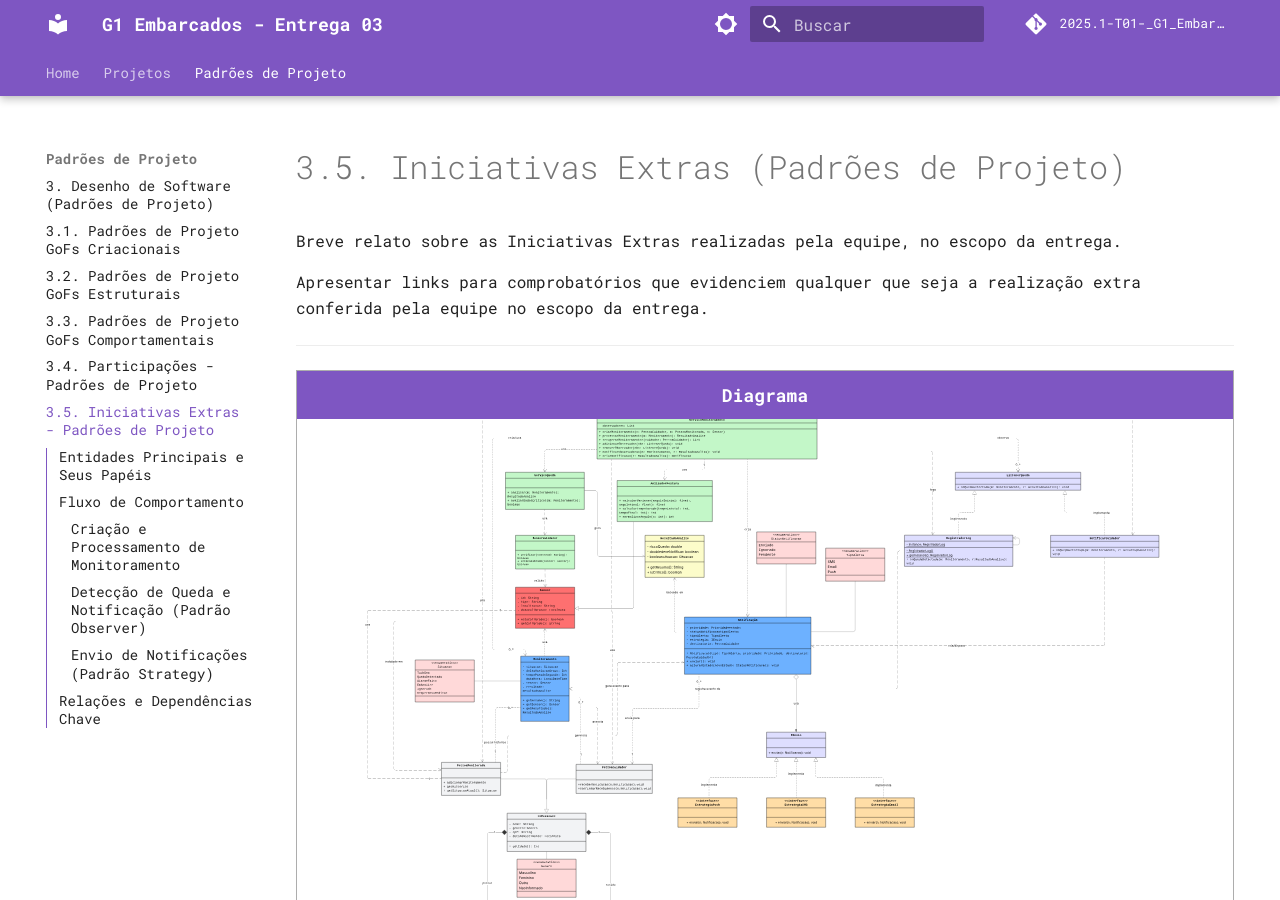
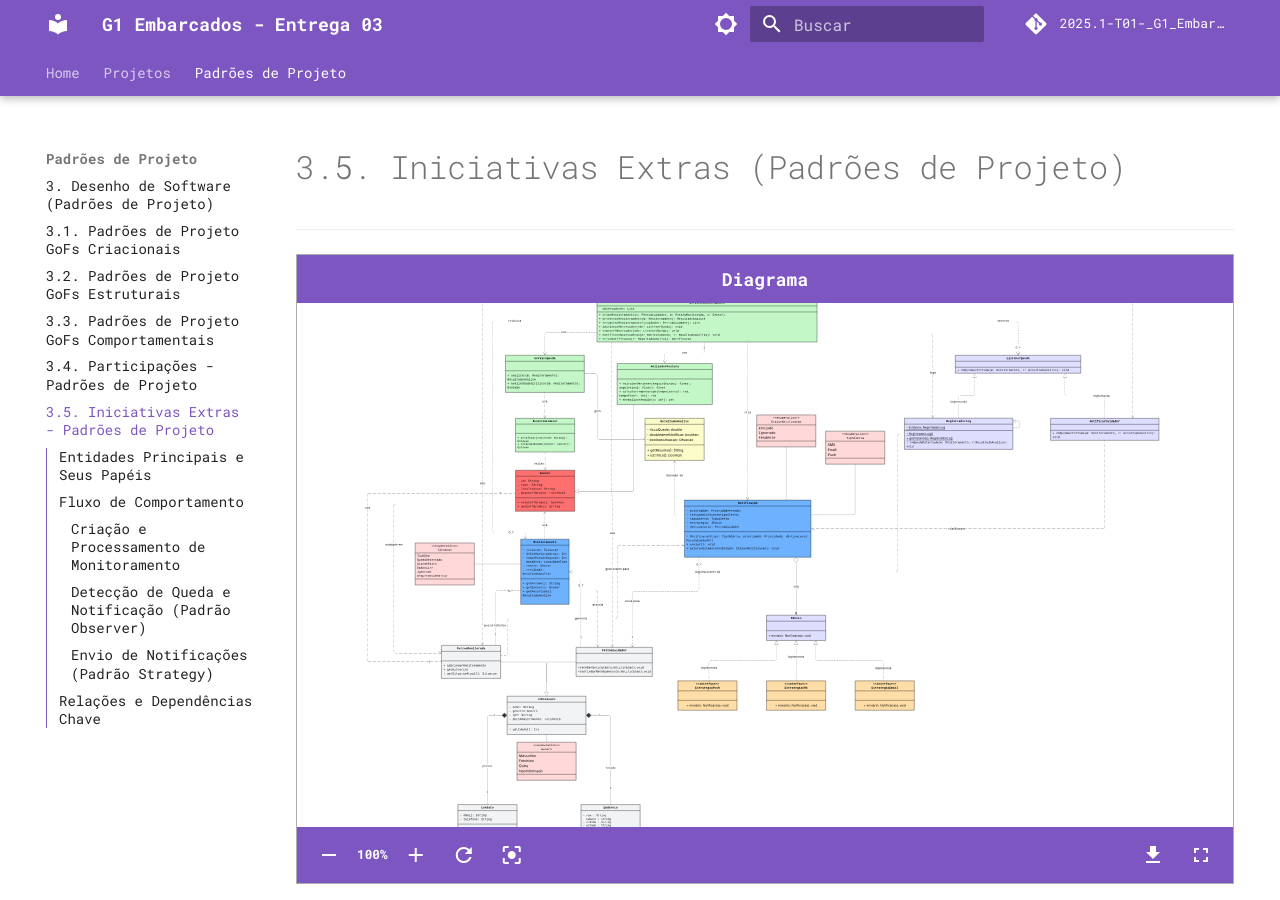
Before and after one commit to UnBArqDsw2025-1-Turma01/2025.1-T01-_G1_Embarcado_Entrega_03, an MkDocs documentation site: the page built from docs/PadroesDeProjeto/3.5.IniciativasExtras.md, in a window 1280 px wide and 900 px high. Built offline with MkDocs 1.6.1 and Material for MkDocs 9.7.7, drawn with Linux system fonts in a browser that asks for light colours; comment, search, counter and statistics services are not loaded; some of the changed text lies outside the part shown.

Commit message:
Co-authored-by: Márcio Henrique <DeM4rcio@users.noreply.github.com> Co-authored-by: Daniel de Sousa <daniel-de-sousa@users.noreply.github.com>
adiciona v2 do diagrama uml como iniciativa extra

```diff
--- a/docs/PadroesDeProjeto/3.5.IniciativasExtras.md
+++ b/docs/PadroesDeProjeto/3.5.IniciativasExtras.md
@@ -1,19 +1,17 @@
 
 # 3.5. Iniciativas Extras (Padrões de Projeto)
-
-Breve relato sobre as Iniciativas Extras realizadas pela equipe, no escopo da entrega.
-
-Apresentar links para comprobatórios que evidenciem qualquer que seja a realização extra conferida pela equipe no escopo da entrega.
 
 ---
 
 <div class="svg-embed-container" data-svg-path="../../assets/diagramaV2.svg" data-title="" style="height: 70vh;"></div>
 
+<br>
 
+<div style="text-align:center;">
+Autores: Altino Arthur, Márcio Henrique e Daniel de Sousa
+</div>
 
-
-
-
+<br>
 
 ## Entidades Principais e Seus Papéis
 
```
